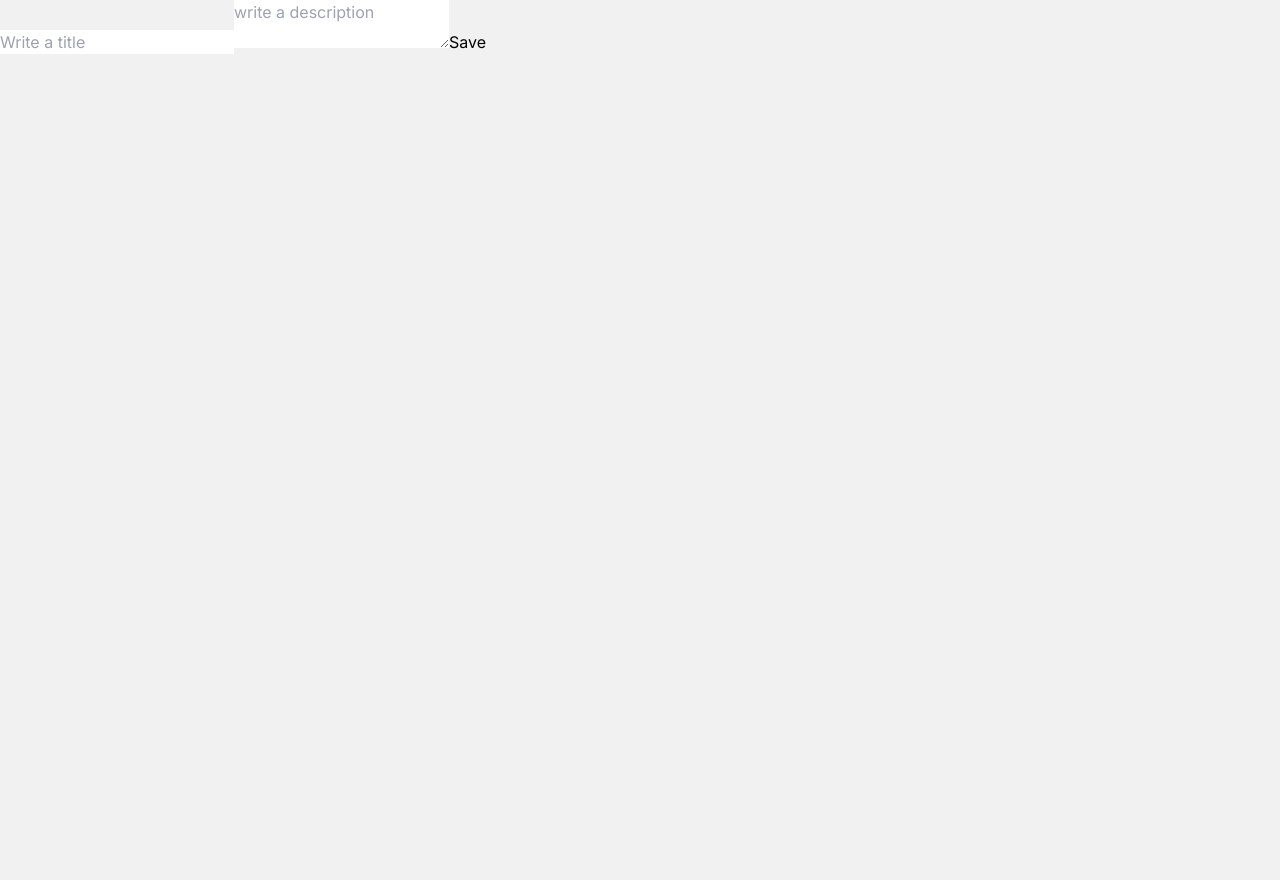
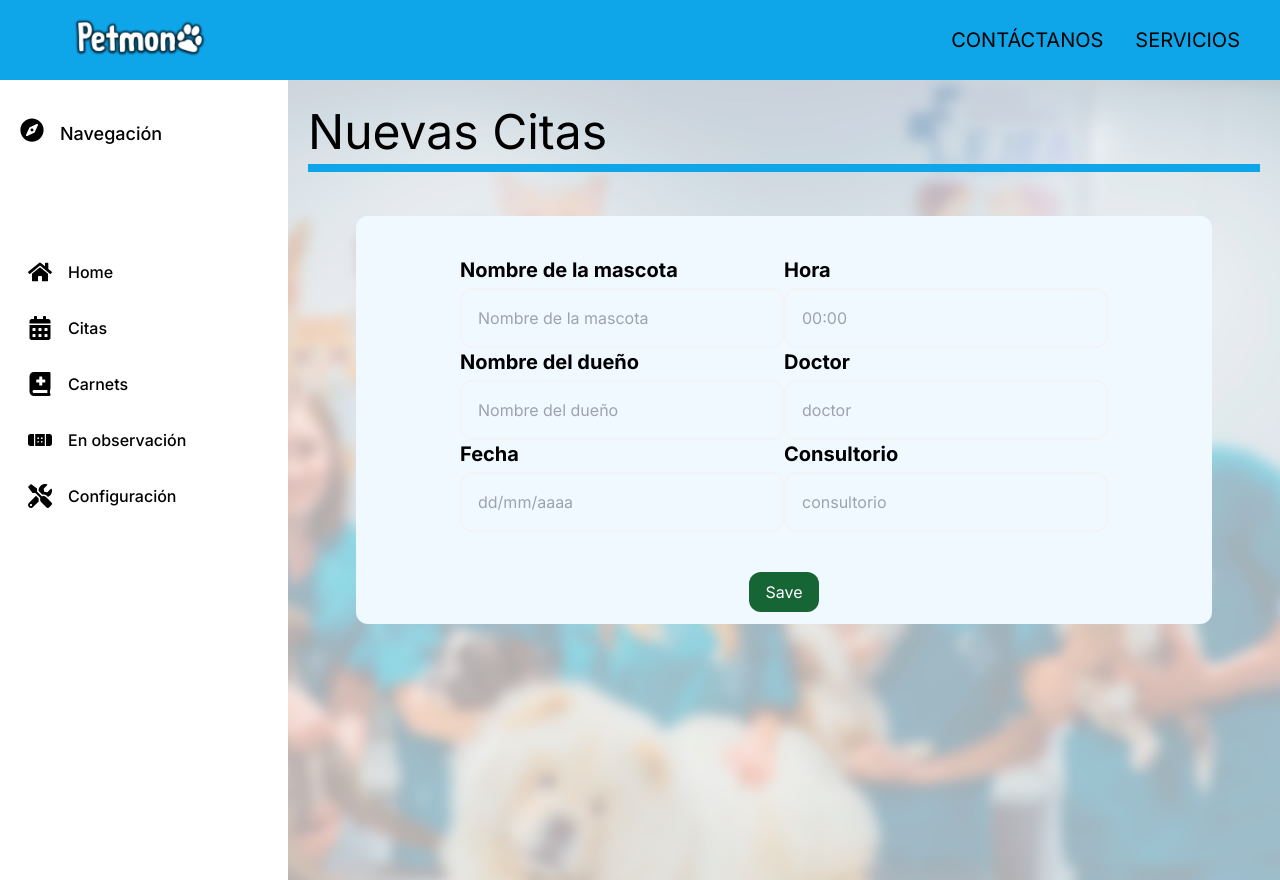
Before and after one commit to AxelBravo356/Veterinaria, a Next.js app: page /recepcion/citas/new in a window 1280 px wide. Before the commit the page ends 800 px from the top, so only its background shows below. Built offline with nearby package versions, Linux system fonts and the light colour scheme.

Commit message:
Citas CRUD Terminado

```diff
--- a/src/app/recepcion/citas/new/page.jsx
+++ b/src/app/recepcion/citas/new/page.jsx
@@ -1,9 +1,15 @@
 "use client";
-import { useEffect } from "react";
+import { useEffect, useState } from "react";
 import { useTasks } from "@/context/TasksContext";
 import { useRouter } from "next/navigation";
 import { useForm } from "react-hook-form";
 import { toast } from "react-hot-toast";
+import Layout from "@/components/layout-recepcion";
+import { format } from "date-fns";
+import DatePicker from "react-datepicker";
+import "react-datepicker/dist/react-datepicker.css";
+import TimePicker from "react-time-picker";
+import "react-time-picker/dist/TimePicker.css";
 
 export default function New({ params }) {
   const { tasks, createTask, updateTask } = useTasks();
@@ -18,10 +24,10 @@ export default function New({ params }) {
   const onSubmit = handleSubmit((data) => {
     if (params.id) {
       updateTask(params.id, data);
-      toast.success("task updated successfully");
+      toast.success("Cita actualizada correctamente");
     } else {
-      createTask(data.title, data.description);
-      toast.success("task created successfully");
+      createTask(data.mascota, data.dueño, data.fecha, data.hora, data.doctor);
+      toast.success("Cita creada correctamente");
     }
     router.push("/recepcion/citas");
   });
@@ -30,27 +36,121 @@ export default function New({ params }) {
     if (params.id) {
       const taskFound = tasks.find((task) => task.id === params.id);
       if (taskFound) {
-        setValue("title", taskFound.title);
-        setValue("description", taskFound.description);
+        setValue("mascota", taskFound.mascota);
+        setValue("dueño", taskFound.dueño);
+        setValue("fecha", taskFound.fecha);
+        setValue("hora", taskFound.hora);
+        setValue("doctor", taskFound.doctor);
+        setValue("consultorio", taskFound.consultorio);
       }
     }
   }, []);
 
   return (
-    <form onSubmit={onSubmit}>
-      <input
-        type="text"
-        placeholder="Write a title"
-        {...register("title", { required: true })}
-      />
-      {errors.title && <span>Este campo es requerido</span>}
-      <textarea
-        placeholder="write a description"
-        {...register("description", { required: true })}
-      ></textarea>
-      {errors.description && <span>Este campo es requerido</span>}
+    <>
+      <Layout>
+        <div className="mx-auto">
+          <div className="mx-auto py-6 px-4">
+            <h1 className="text-black text-5xl mb-2">Nuevas Citas</h1>
+            <div className="w-full py-1 bg-sky-500"></div>
+          </div>
+          <form onSubmit={onSubmit} className="rounded-xl mt-5 bg-sky-50 mx-16">
+            <div className="grid grid-cols-2 p-10 rounded-xl mt-5 bg-sky-50 mx-16">
+              <div>
+                <div>
+                  <label className="text-xl font-bold">
+                    Nombre de la mascota
+                  </label>
+                  <input
+                    className="w-full border-2 border-gray-100 rounded-xl p-4 mt-1 bg-transparent"
+                    type="text"
+                    placeholder="Nombre de la mascota"
+                    {...register("mascota", { required: true })}
+                  />
+                  {errors.mascota && (
+                    <span className="block text-red-400 mb-2">
+                      Este campo es requerido
+                    </span>
+                  )}
+                </div>
+                <div>
+                  <label className="text-xl font-bold">Nombre del dueño</label>
+                  <input
+                    className="w-full border-2 border-gray-100 rounded-xl p-4 mt-1 bg-transparent"
+                    placeholder="Nombre del dueño"
+                    {...register("dueño", { required: true })}
+                  ></input>
+                  {errors.dueño && (
+                    <span className="block text-red-400 mb-2">
+                      Este campo es requerido
+                    </span>
+                  )}
+                </div>
+                <div>
+                  <label className="text-xl font-bold">Fecha</label>
+                  <input
+                    className="w-full border-2 border-gray-100 rounded-xl p-4 mt-1 bg-transparent"
+                    placeholder="dd/mm/aaaa"
+                    {...register("fecha", { required: true })}
+                  ></input>
+                  {errors.fecha && (
+                    <span className="block text-red-400 mb-2">
+                      Este campo es requerido
+                    </span>
+                  )}
+                </div>
+              </div>
 
-      <button>Save</button>
-    </form>
+              <div>
+                <div>
+                  <label className="text-xl font-bold">Hora</label>
+                  <input
+                    className="w-full border-2 border-gray-100 rounded-xl p-4 mt-1 bg-transparent"
+                    placeholder="00:00"
+                    {...register("hora", { required: true })}
+                  ></input>
+                  {errors.hora && (
+                    <span className="block text-red-400 mb-2">
+                      Este campo es requerido
+                    </span>
+                  )}
+                </div>
+                <div>
+                  <label className="text-xl font-bold">Doctor</label>
+                  <input
+                    className="w-full border-2 border-gray-100 rounded-xl p-4 mt-1 bg-transparent"
+                    placeholder="doctor"
+                    {...register("doctor", { required: true })}
+                  ></input>
+                  {errors.doctor && (
+                    <span className="block text-red-400 mb-2">
+                      Este campo es requerido
+                    </span>
+                  )}
+                </div>
+                <div>
+                  <label className="text-xl font-bold">Consultorio</label>
+                  <input
+                    className="w-full border-2 border-gray-100 rounded-xl p-4 mt-1 bg-transparent"
+                    placeholder="consultorio"
+                    {...register("consultorio", { required: true })}
+                  ></input>
+                  {errors.consultorio && (
+                    <span className="block text-red-400 mb-2">
+                      Este campo es requerido
+                    </span>
+                  )}
+                </div>
+              </div>
+            </div>
+            <div className="flex justify-center">
+              <button className="text-center px-4 py-2 mb-3 rounded-xl bg-green-800 text-white hover:bg-green-600">
+                Save
+              </button>
+            </div>
+          </form>
+        </div>
+      </Layout>
+    </>
   );
 }
--- a/src/components/citas-card/index.jsx
+++ b/src/components/citas-card/index.jsx
@@ -11,7 +11,9 @@ export const CitasCard = ({ task }) => {
       onClick={() => router.push(`/recepcion/citas/edit/${task.id}`)}
     >
       <div className="flex justify-between">
-        <h1>{task.title}</h1>
+        <h1>
+          <strong>Nombre de la mascota:</strong> {task.mascota}
+        </h1>
         <button
           className="bg-red-700 hover:bg-red-600 px-3 py-1 inline-flex items-center text-white rounded-md"
           onClick={(e) => {
@@ -26,7 +28,27 @@ export const CitasCard = ({ task }) => {
           Delete
         </button>
       </div>
-      <p>{task.description}</p>
+      <div className="flex justify-between mt-2">
+        <p>
+          <strong>Nombre del dueño: </strong>
+          {task.dueño}
+        </p>
+        <p className="">
+          <strong>Fecha: </strong>
+          {task.fecha}
+        </p>{" "}
+        <p>
+          <strong>Hora:</strong> {task.hora}
+        </p>
+        <p>
+          <strong>Doctor: </strong>
+          {task.doctor}
+        </p>
+        <p>
+          <strong>Consultorio: </strong>
+          {task.consultorio}
+        </p>
+      </div>
       <span className="text-gray-400 text-xs"> {task.id}</span>
     </div>
   );
--- a/src/components/citas-show/index.jsx
+++ b/src/components/citas-show/index.jsx
@@ -6,6 +6,7 @@ import { useRouter } from "next/navigation";
 export default function CitasShow() {
   const router = useRouter();
   const { tasks } = useTasks();
+  console.log(tasks);
   return (
     <div>
       <div className="mx-auto py-6 px-4">
--- a/src/context/TasksContext.js
+++ b/src/context/TasksContext.js
@@ -16,12 +16,16 @@ export const TaskProvideer = ({ children }) => {
   const [tasks, setTasks] =useLocalStorage('tasks', [])
 
 
-  const createTask = (title, description) =>
+  const createTask = (mascota, dueño, fecha, hora, doctor, consultorio) =>
     setTasks([
       ...tasks,
       {
-        title,
-        description,
+        mascota,
+        dueño,
+        fecha,
+        hora,
+        doctor,
+        consultorio,
         id: uuid(),
       },
     ]);
```
